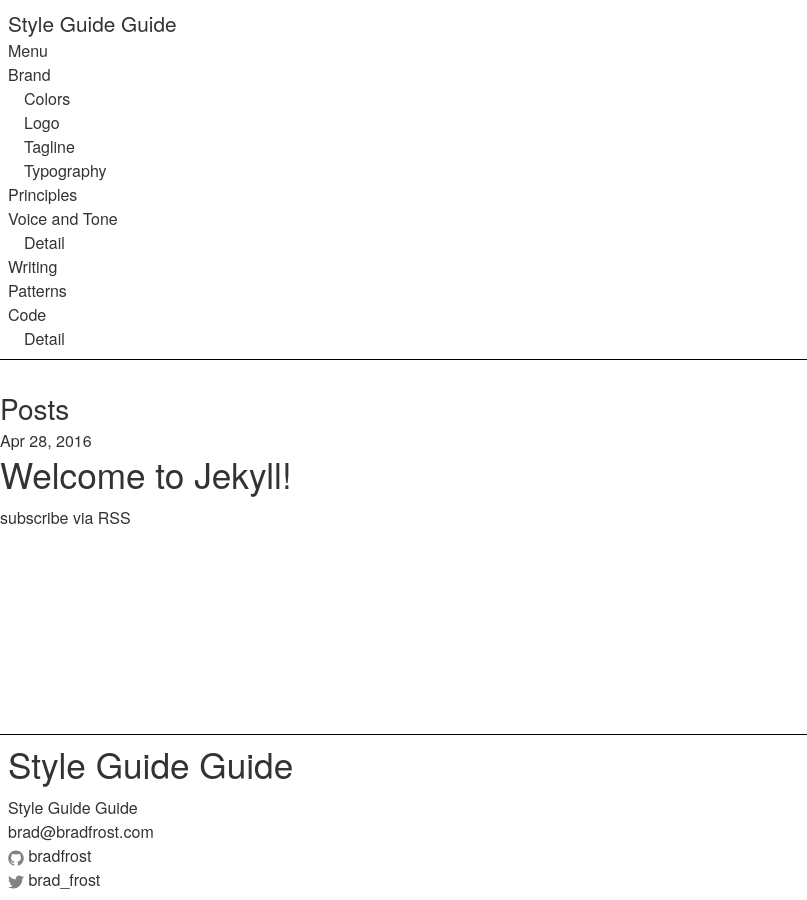
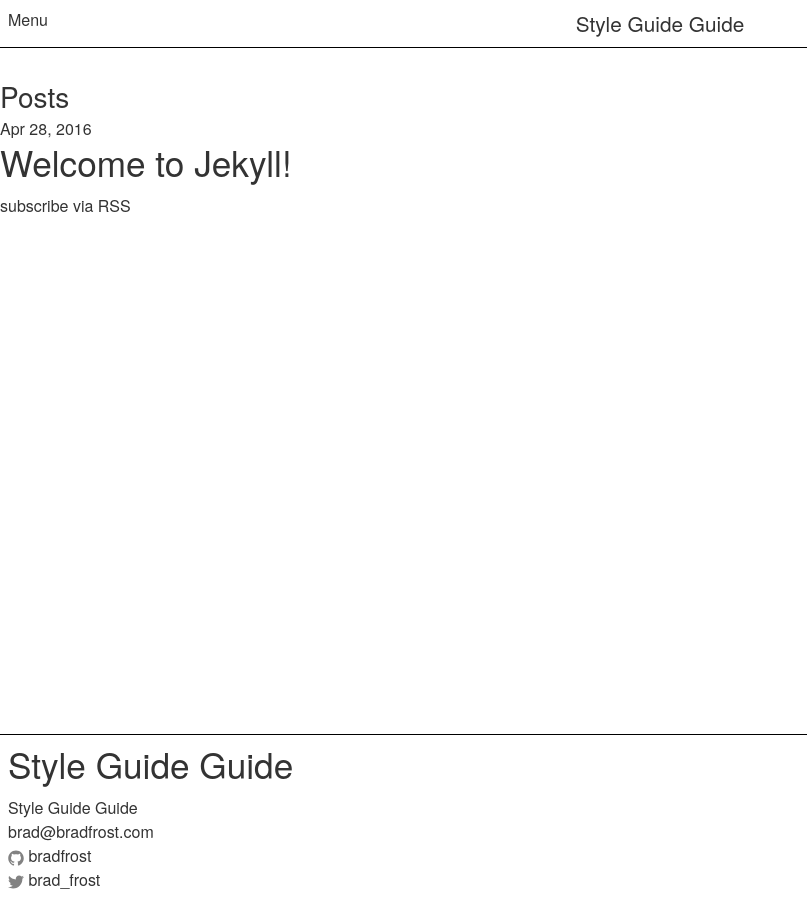
Before and after one commit to bradfrost/style-guide-guide, a Jekyll site: the page built from index.html, in a window 1280 px wide. Shown: the whole page, without its empty margins (0-807 px from the left). Built offline with Jekyll 4.4.1, drawn with Linux system fonts in a browser that asks for light colours.

Commit message:
Initial formatting of header nav. Added JS

```diff
--- a/_includes/footer.html
+++ b/_includes/footer.html
@@ -32,3 +32,5 @@
   </div>
 
 </footer>
+<script src="https://ajax.googleapis.com/ajax/libs/jquery/2.2.3/jquery.min.js"></script>
+<script src="/../js/menu.js"></script>
--- a/_includes/header.html
+++ b/_includes/header.html
@@ -1,16 +1,14 @@
 <header class="sgg-header" role="banner">
-    <a class="site-title" href="{{ site.baseurl }}/" rel="home">{{ site.title }}</a>
-
 	<nav class="sgg-nav" role="navigation">
 	    <div class="trigger">
         	<a href="#" class="trigger__toggle">Menu</a>
       	</div>
         <ul class="sgg-nav__list">
-            <li class="sgg-nav__list__item">
+           	<li class="sgg-nav__list__item">
 	            <a class="sgg-nav__link" href="/brand/index.html">
 		            Brand
 	            </a>
-	            <ul class="sgg-nav__sublist">
+	            <ul class="sgg-nav__sublist__has-children">
 		        {% for my_page in site.pages %}
 					{% if my_page.title %}
 						{% if my_page.group == "brand" %}
@@ -47,7 +45,7 @@
 	            <a class="sgg-nav__link" href="/voice-and-tone/index.html">
 		            Voice and Tone
 		        </a>
-		        <ul class="sgg-nav__sublist">
+		        <ul class="sgg-nav__sublist__has-children">
 		        {% for my_page in site.pages %}
 					{% if my_page.title %}
 						{% if my_page.group == "voice-and-tone" %}
@@ -103,7 +101,7 @@
 	            <a class="sgg-nav__link" href="/code/index.html">
 		            Code
 		        </a>
-		        <ul class="sgg-nav__sublist">
+		        <ul class="sgg-nav__sublist__has-children">
 		        {% for my_page in site.pages %}
 					{% if my_page.title %}
 						{% if my_page.group == "code" %}
@@ -119,4 +117,5 @@
 	        </li>
         </ul>
     </nav>
+    <a class="site-title" href="{{ site.baseurl }}/" rel="home">{{ site.title }}</a>
 </header><!--end sgg-header-->
--- a/_sass/_components.scss
+++ b/_sass/_components.scss
@@ -1444,8 +1444,57 @@
 }
 
 .sgg-nav {
-	&__sublist {
-		margin-left: 1em;
+	&__list {
+		display: none;
+		height: 100vh;
+		padding: 0.5em;
+		min-width:10em;
+
+		&__item {
+
+			&:hover, &:focus {
+				.sgg-nav__sublist__has-children {
+					display: block;
+					padding: 0.5em;
+				}
+			}
+		}
+
+		&--active {
+			display: block;
+			position: absolute;
+			background: $gray-light;
+			top: 48px;
+			left: 0;
+		}
+	}
+	&__sublist__has-children {
+		display: none;
+		background: $gray-light-2;
+		height: 100vh;
+		position: absolute;
+		left: 159px;
+		top: 0;
+		min-width: 10em;
+
+		&:before {
+			content: "";
+			display: block;
+			width: 0;
+			height: 0;
+		    border-bottom: 10px solid transparent;
+		    border-top: 10px solid transparent;
+		    border-right: 10px solid $gray-light-2;
+		    font-size: 0;
+		    line-height: 0;
+		    position: absolute;
+		    top: 9px;
+		    left: -10px;
+		}
+	}
+
+	&__link {
+		display: flex;
 	}
 }
 
@@ -1885,5 +1934,7 @@
 //Site Title
 
 .site-title {
+	display: block;
 	font-size: 1.3rem;
-}
+	margin: 0 auto;
+}
--- a/_sass/_layout.scss
+++ b/_sass/_layout.scss
@@ -7,6 +7,7 @@
 }
 
 .sgg-header {
+	display: flex;
 	padding: 0.5em;
 	border-bottom: 1px solid #000;
 }
--- /dev/null
+++ b/js/menu.js
@@ -0,0 +1,4 @@
+$('.trigger').click(function(event) {
+	event.preventDefault();
+	$('.sgg-nav__list').toggleClass('sgg-nav__list--active');
+});
```
